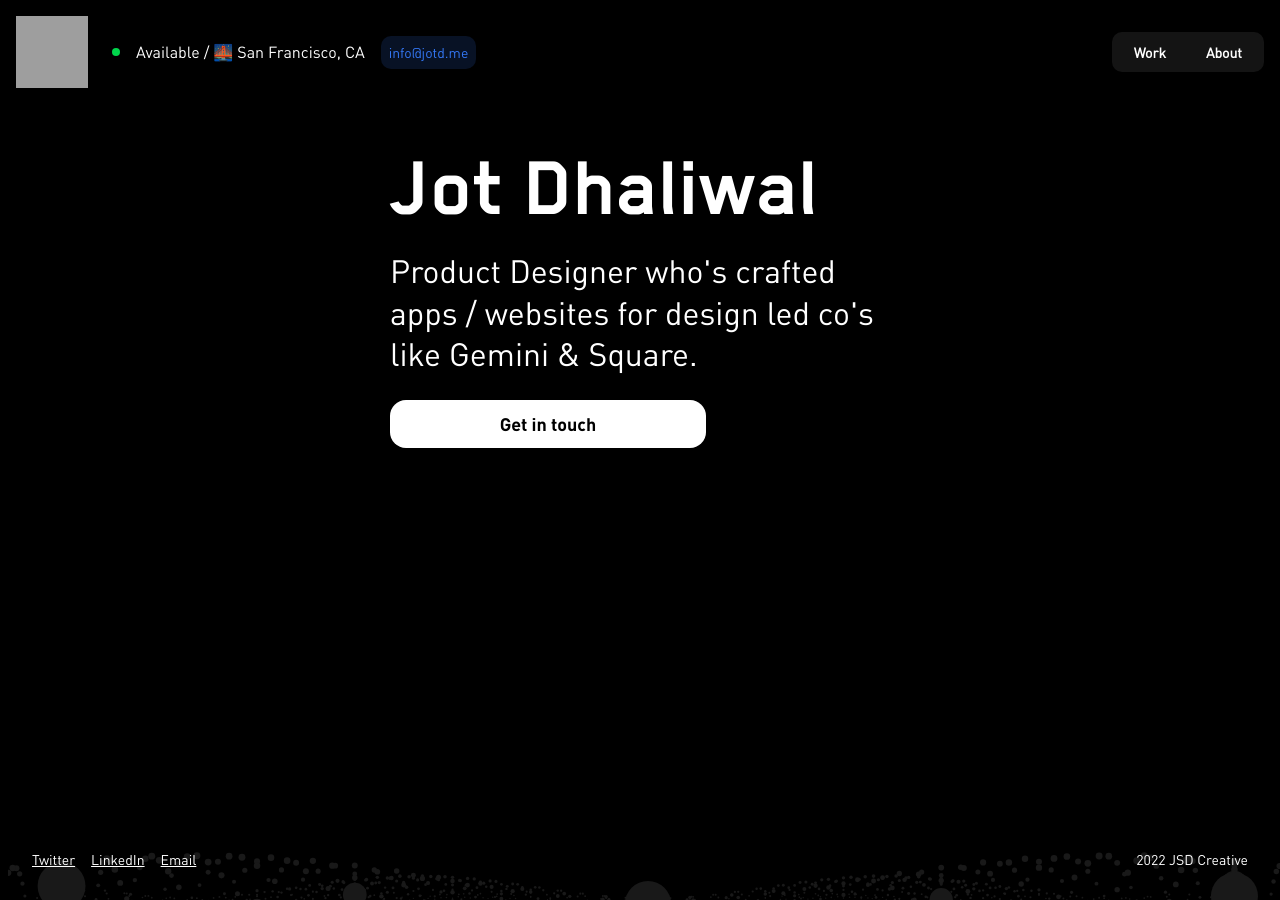
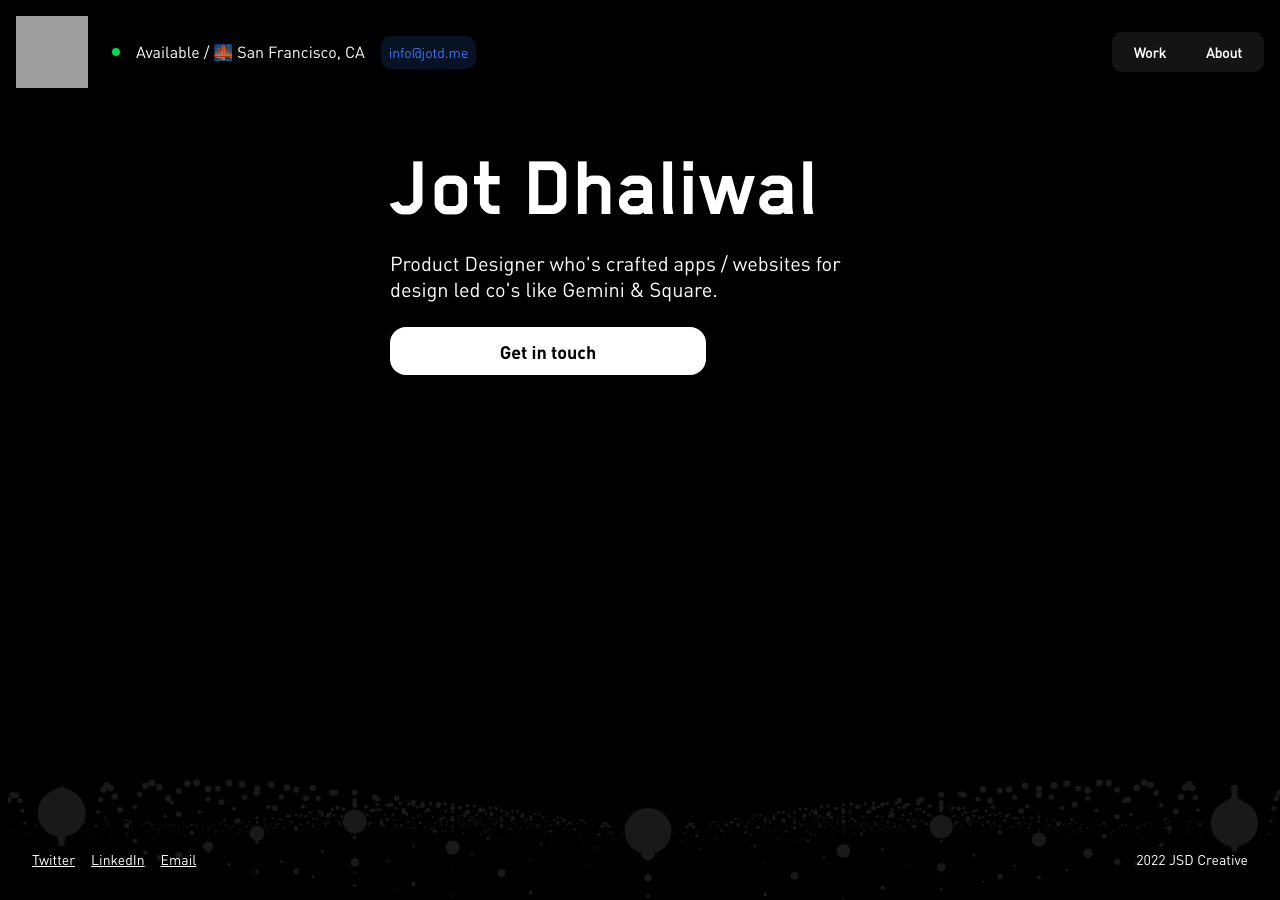
Before and after one commit to jotd/jotd-portfolio, a Jekyll site: the page index.html, which Jekyll copies as it is, in a window 1280 px wide and 900 px high. Built offline with Jekyll 4.4.1, drawn with Linux system fonts in a browser that asks for light colours; grey boxes are pictures that could not be loaded.

Commit message:
Update styles.css

```diff
--- a/css/styles.css
+++ b/css/styles.css
@@ -375,7 +375,7 @@
 
 /* Text Styles  */
 .tagline-home {
-  font-size: 32px;
+  font-size: 20px;
     line-height: 1.3em;
     position: relative;
     color: #ffffff;
```
